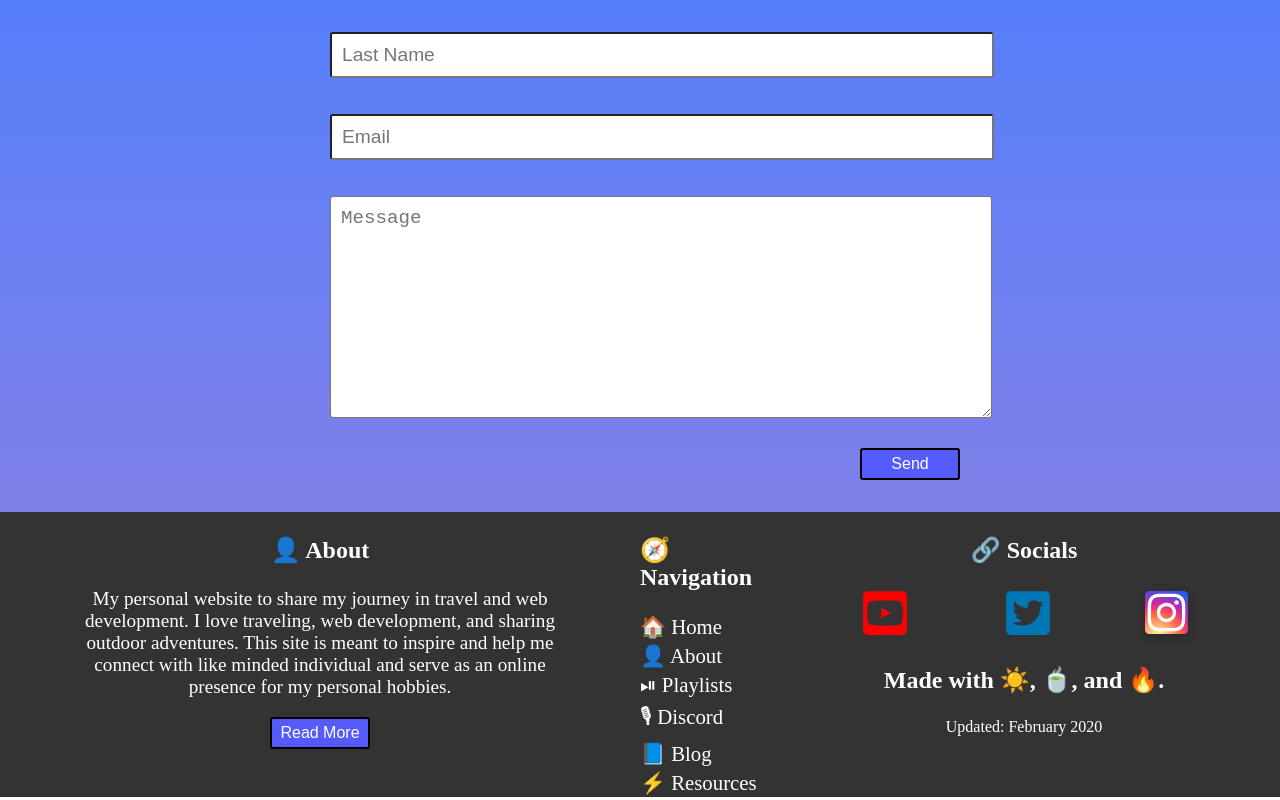
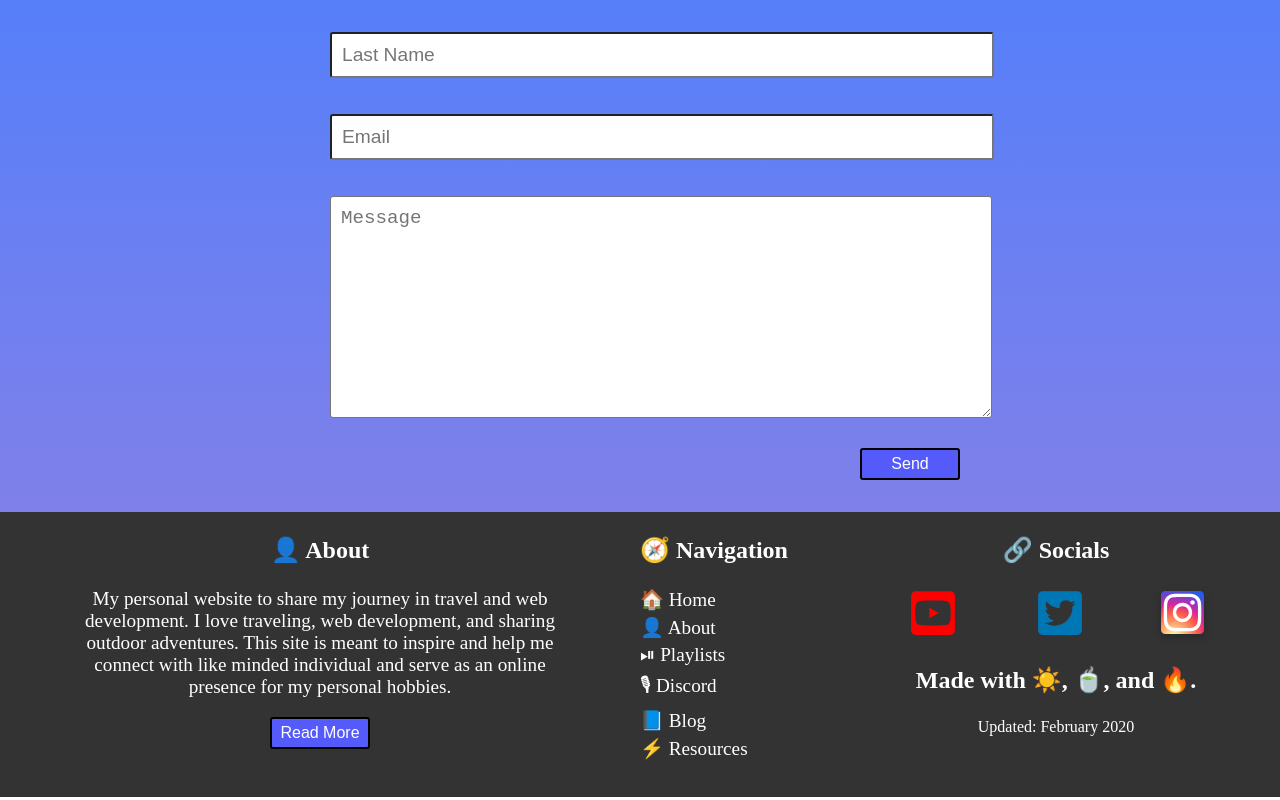
Before and after one commit to timh1203/tdNet2, a Next.js app: page / in a window 1280 px wide. Shown: the part 2424-3224 px from the top of the page. Built offline with nearby package versions, Linux system fonts and the light colour scheme; no server answers.

Commit message:
Fix off page for footer

```diff
--- a/src/components/libs/Footer/index.js
+++ b/src/components/libs/Footer/index.js
@@ -88,8 +88,8 @@ const Section2 = styled.section`
   display: flex;
   flex-direction: column;
   align-items: flex-start;
-  width: 10%;
-  font-size: 1.3rem;
+  width: 15%;
+  font-size: 1.2rem;
 `
 const Span1 = styled.span`
   display: flex;
@@ -105,7 +105,7 @@ const Span1 = styled.span`
   }
 `
 const Section3 = styled.section`
-  width: 40%;
+  width: 35%;
   text-align: center;
   color: white;
 `
```
